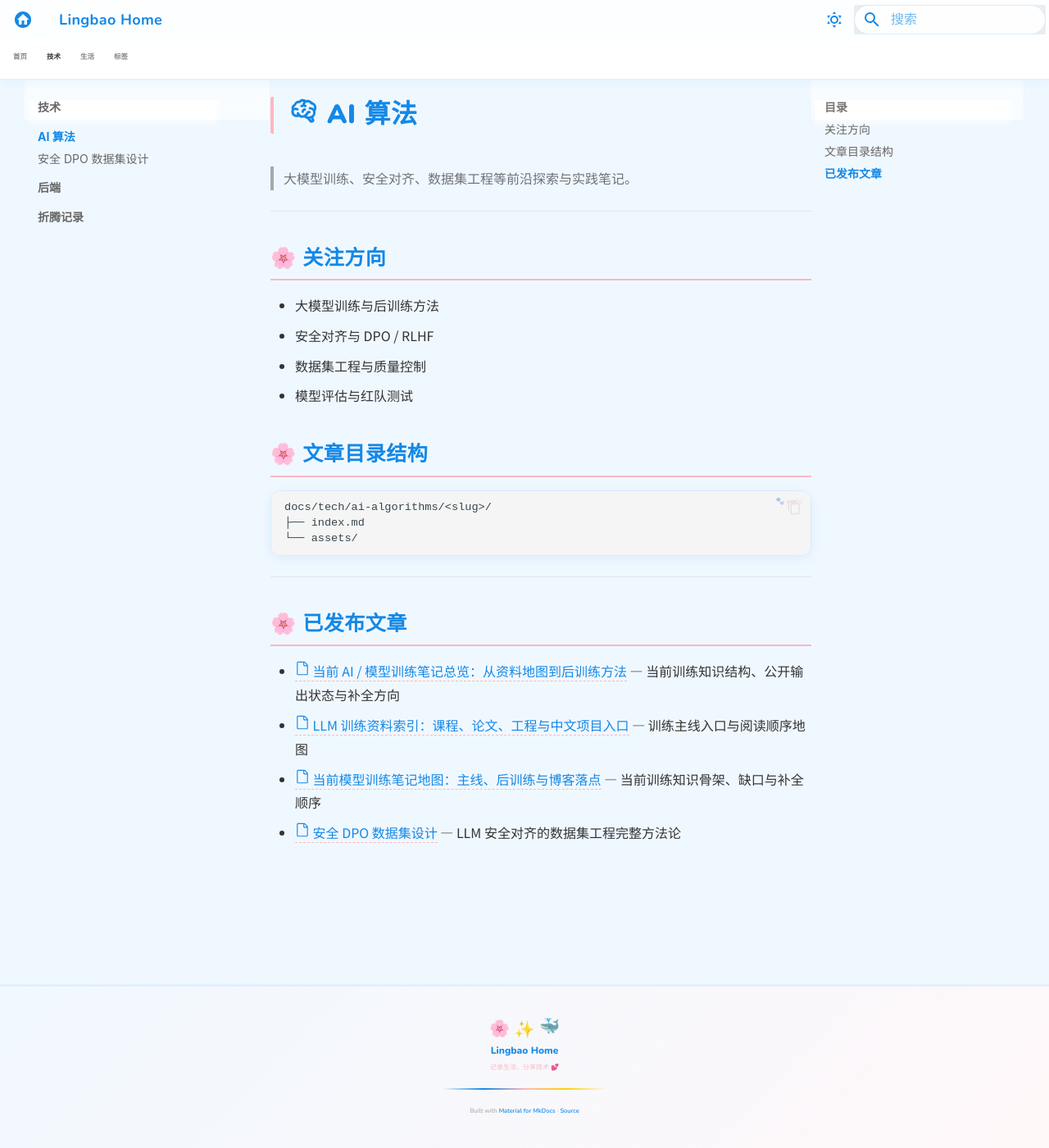
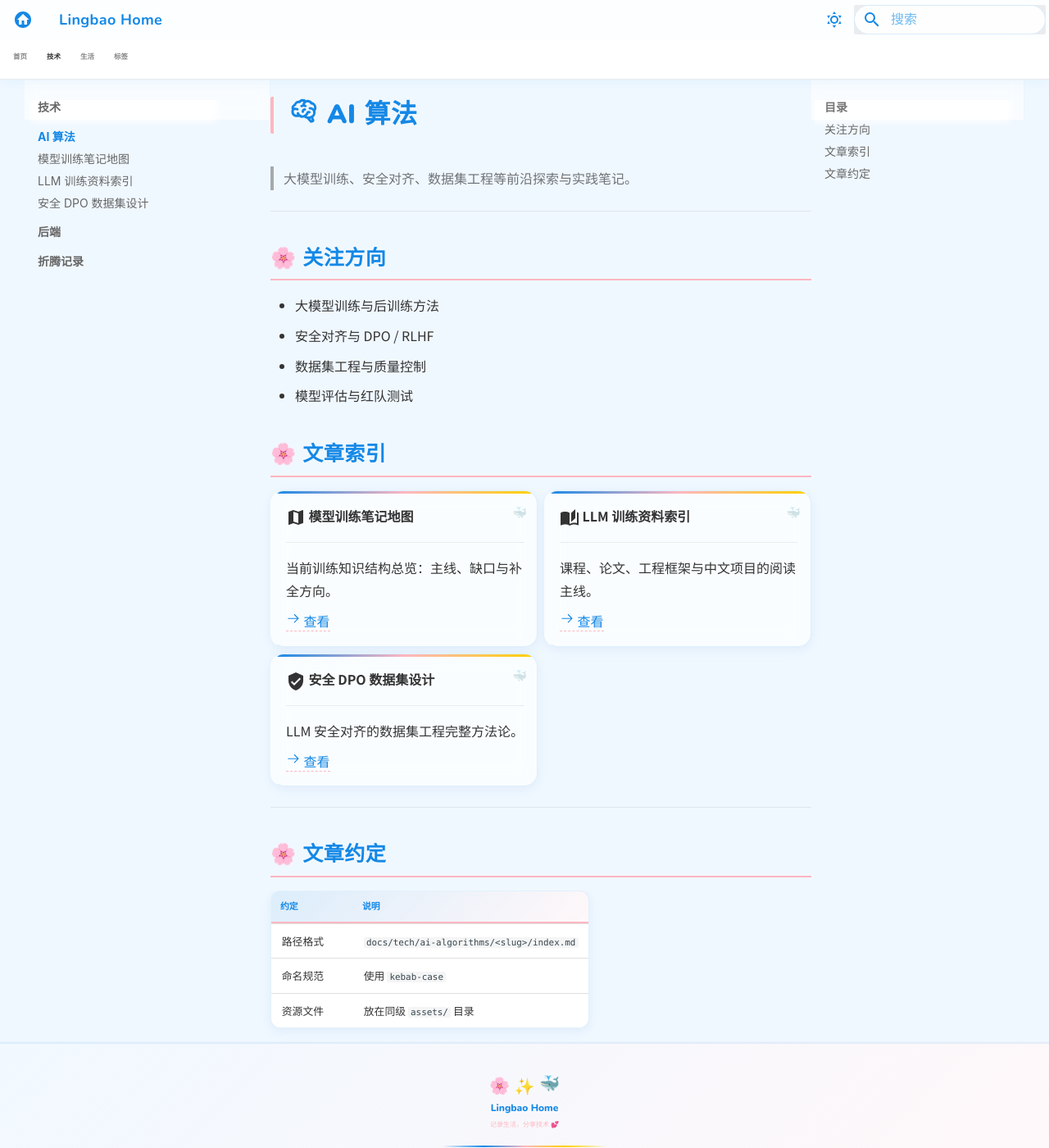
Before and after one commit to tanlon2miracle-ops/my_home, an MkDocs documentation site: the page built from docs/tech/ai-algorithms/index.md, in a window 1280 px wide and 1400 px high. Shown: the whole window at 82% size. Built offline with MkDocs 1.6.1 and Material for MkDocs 9.7.7, drawn with Linux system fonts in a browser that asks for light colours.

Commit message:
📝 梳理文档结构：合并重复内容、更新导航与首页
- 合并 current-ai-training-overview 和 current-llm-training-notes-map（内容高度重复，合并为一篇）
- 删除 current-ai-training-overview（冗余）
- 精简 current-llm-training-notes-map，去掉重复的对比说明和 review 段落
- 更新 AI 算法栏目首页为卡片导航，3 篇文章清晰呈现
- 更新 mkdocs.yml nav，补全新增的 3 篇 AI 文章
- 更新首页最新内容表格，展示全部 5 篇文章

````diff
--- a/docs/tech/ai-algorithms/index.md
+++ b/docs/tech/ai-algorithms/index.md
@@ -11,19 +11,42 @@
 - 数据集工程与质量控制
 - 模型评估与红队测试
 
-## 文章目录结构
+## 文章索引
 
-```text
-docs/tech/ai-algorithms/<slug>/
-├── index.md
-└── assets/
-```
+<div class="grid cards" markdown>
+
+-   :material-map:{ .lg .middle } **模型训练笔记地图**
+
+    ---
+
+    当前训练知识结构总览：主线、缺口与补全方向。
+
+    [:octicons-arrow-right-24: 查看](current-llm-training-notes-map/index.md)
+
+-   :material-book-open-page-variant:{ .lg .middle } **LLM 训练资料索引**
+
+    ---
+
+    课程、论文、工程框架与中文项目的阅读主线。
+
+    [:octicons-arrow-right-24: 查看](llm-training-reading-map/index.md)
+
+-   :material-shield-check:{ .lg .middle } **安全 DPO 数据集设计**
+
+    ---
+
+    LLM 安全对齐的数据集工程完整方法论。
+
+    [:octicons-arrow-right-24: 查看](safety-dpo-dataset-design/index.md)
+
+</div>
 
 ---
 
-## 已发布文章
+## 文章约定
 
-- [:octicons-file-24: 当前 AI / 模型训练笔记总览：从资料地图到后训练方法](current-ai-training-overview/index.md) — 当前训练知识结构、公开输出状态与补全方向
-- [:octicons-file-24: LLM 训练资料索引：课程、论文、工程与中文项目入口](llm-training-reading-map/index.md) — 训练主线入口与阅读顺序地图
-- [:octicons-file-24: 当前模型训练笔记地图：主线、后训练与博客落点](current-llm-training-notes-map/index.md) — 当前训练知识骨架、缺口与补全顺序
-- [:octicons-file-24: 安全 DPO 数据集设计](safety-dpo-dataset-design/index.md) — LLM 安全对齐的数据集工程完整方法论
+| 约定 | 说明 |
+| :--- | :--- |
+| 路径格式 | `docs/tech/ai-algorithms/<slug>/index.md` |
+| 命名规范 | 使用 `kebab-case` |
+| 资源文件 | 放在同级 `assets/` 目录 |
--- a/mkdocs.yml
+++ b/mkdocs.yml
@@ -93,6 +93,8 @@ nav:
       - tech/index.md
       - AI 算法:
           - tech/ai-algorithms/index.md
+          - 模型训练笔记地图: tech/ai-algorithms/current-llm-training-notes-map/index.md
+          - LLM 训练资料索引: tech/ai-algorithms/llm-training-reading-map/index.md
           - 安全 DPO 数据集设计: tech/ai-algorithms/safety-dpo-dataset-design/index.md
       - 后端:
           - tech/backend/index.md
````
Also changed, not shown: docs/index.md (+2 -0 lines), docs/tech/ai-algorithms/current-ai-training-overview/index.md (deleted, +0 -171 lines), docs/tech/ai-algorithms/current-llm-training-notes-map/index.md (+54 -119 lines).
